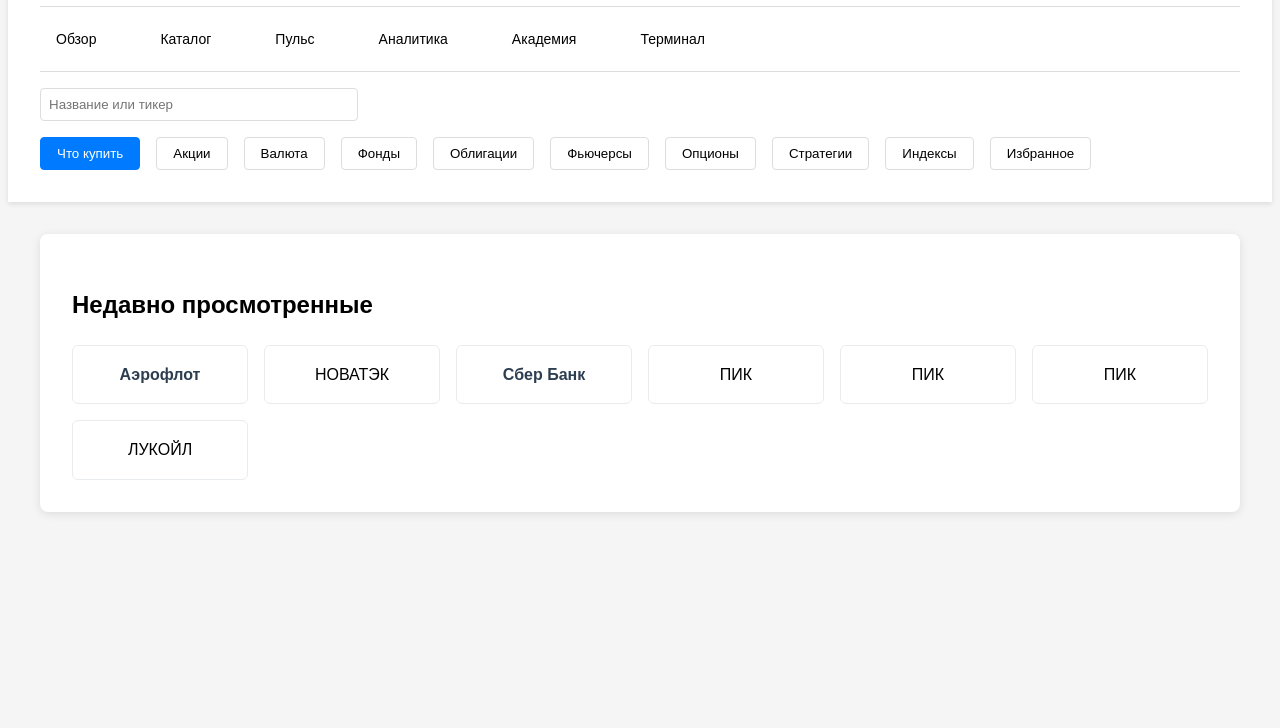
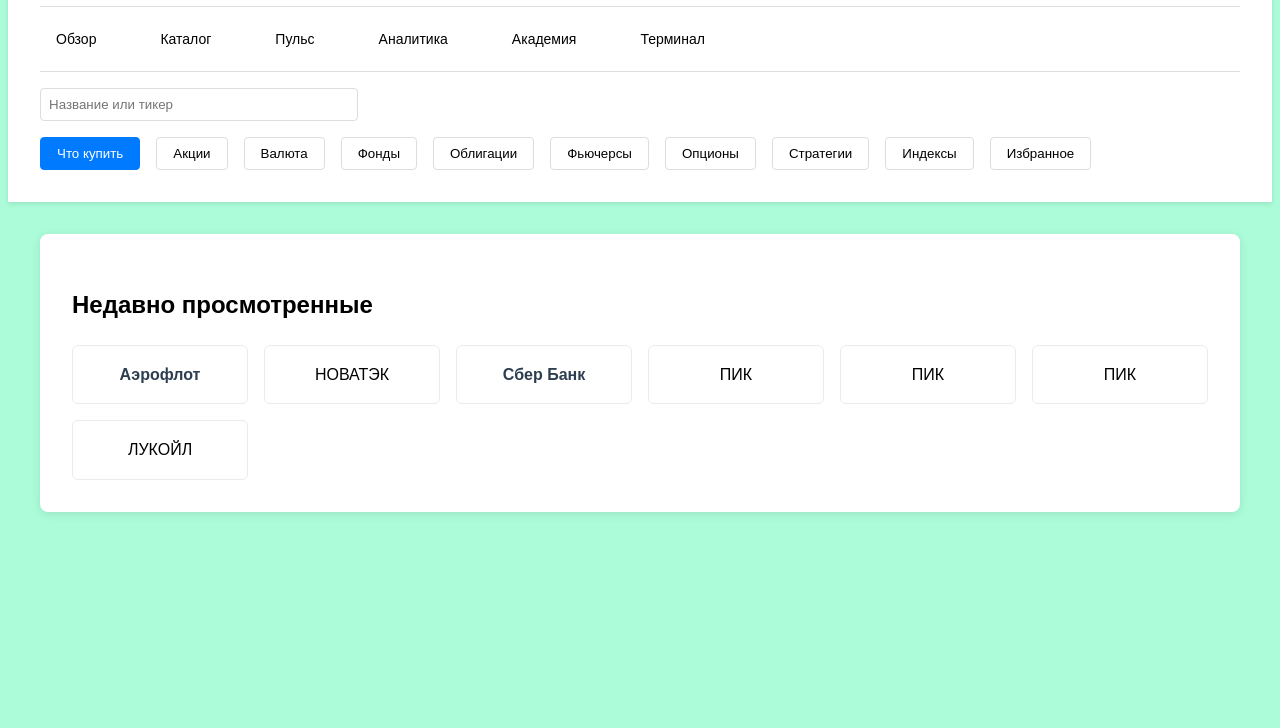
Before and after one commit to DanZim123/pennis, a plain HTML site: page index.html in a window 1280 px wide. Shown: the part 72-800 px from the top of the page. Drawn offline with Linux system fonts and the light colour scheme.

Commit message:
Update index.html

```diff
--- a/index.html
+++ b/index.html
@@ -14,7 +14,7 @@
         body { /* Стили для тела документа */
             font-family: Arial, sans-serif; /* Устанавливает шрифт Arial или без засечек */
             line-height: 1.6; /* Межстрочное расстояние 1.6 от размера шрифта */
-            background-color: #f5f5f5; /* Цвет фона страницы - светло-серый */
+            background-color: #ACFCD9; /* Цвет фона страницы - светло-серый */
         }
 
         header { /* Стили для шапки сайта */
```
